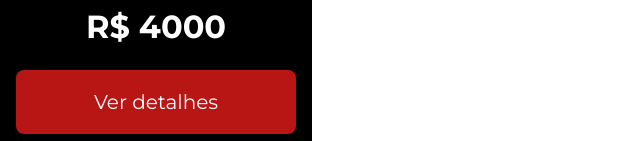
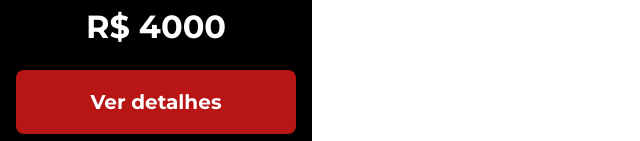
Before and after one commit to fabiorsn/jornada-viagem, a plain HTML site: page index.html in a window 1280 px wide. Shown: the part 1379-1520 px from the top of the page, 0-640 px from the left. Drawn offline with Linux system fonts and the light colour scheme.

Commit message:
Cria classe button no css global e remove do offers.css

```diff
--- a/css/global.css
+++ b/css/global.css
@@ -66,6 +66,28 @@ html {
   background-color: var(--secondary-color);
 }
 
+.button {
+  display: block;
+
+  width: 280px;
+  height: 64px;
+  padding: 16px 0;
+  border-radius: 8px;
+
+  text-align: center;
+  text-decoration: none;
+  font-size: 1.25rem;
+  line-height: 2rem;
+  font-weight: var(--titles-weight);
+
+  color: var(--text-secondary-color);
+  background-color: var(--secondary-color);
+}
+
+.button:hover {
+  background-color: var(--primary-color);
+}
+
 @media screen and (min-width: 768px) {
   .section-titles h2 {
     font-size: 2rem;
--- a/css/offers.css
+++ b/css/offers.css
@@ -41,41 +41,3 @@
   line-height: 2rem;
   font-weight: var(--text-weight);
 }
-
-.offer-card footer {
-  width: 100%;
-  padding: 16px 0;
-  border-radius: 8px;
-
-  text-align: center;
-  background-color: var(--secondary-color);
-}
-
-.button {
-  display: block;
-
-  text-decoration: none;
-  font-size: 1.25rem;
-  line-height: 2rem;
-
-  color: var(--text-secondary-color);
-}
-
-/* .offer-card footer {
-  display: block;
-  width: 100%;
-}
-
-.button {
-  display: block;
-  padding: 16px auto;
-
-  text-align: center;
-
-
-
-  border-radius: 8px;
-
-
-  background-color: var(--secondary-color);
-} */
```
